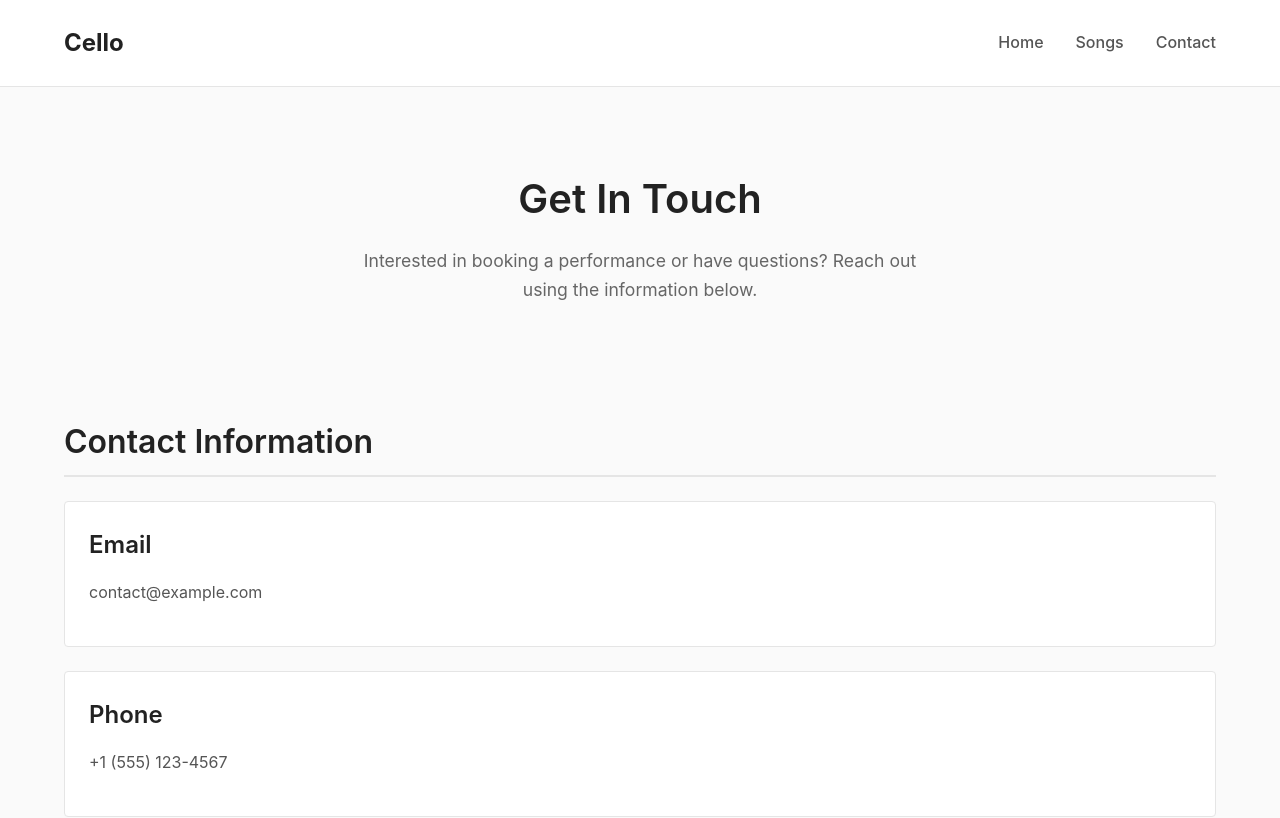
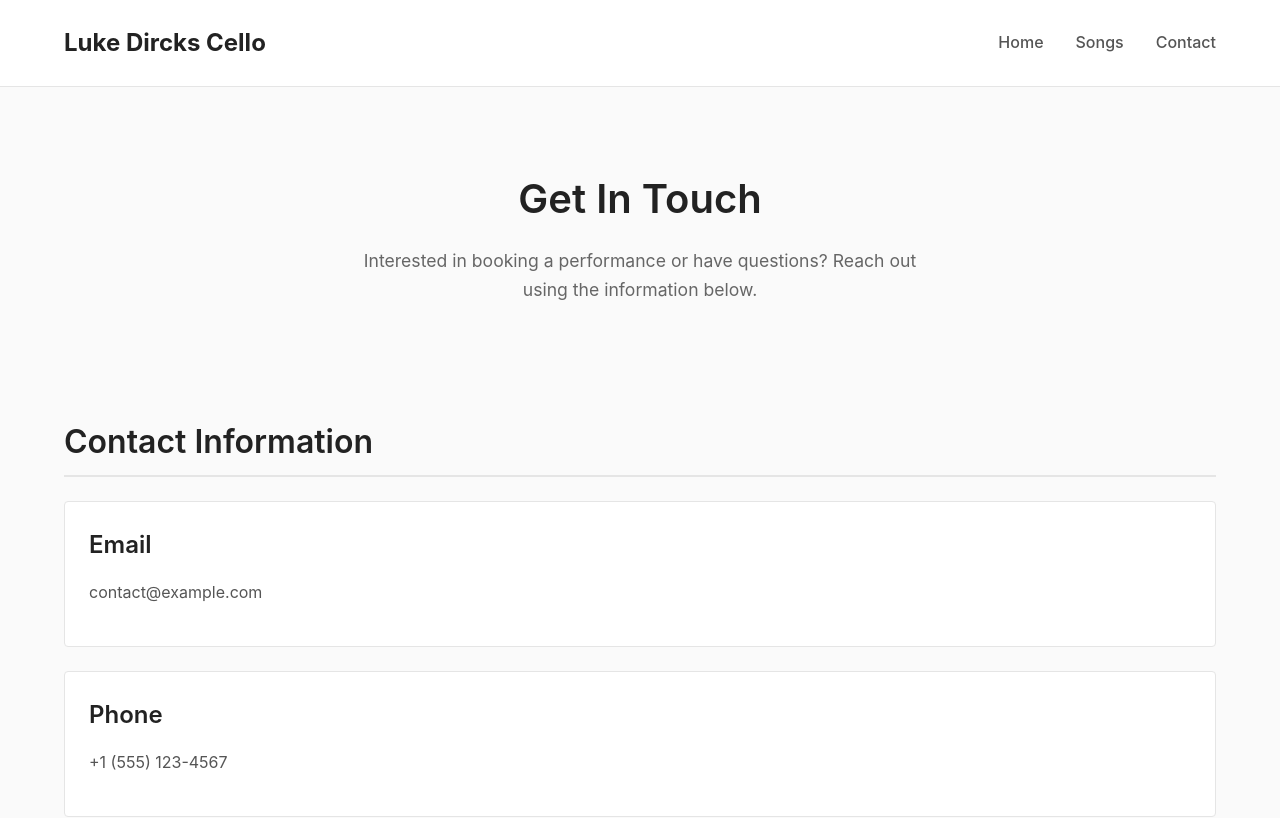
Before and after one commit to lukedircks/lukedirckscello, a plain HTML site: page contact.html in a window 1280 px wide. Shown: the top 818 px of the page. Drawn offline with Linux system fonts and the light colour scheme.

Commit message:
update logo

```diff
--- a/contact.html
+++ b/contact.html
@@ -11,7 +11,7 @@
   <!-- Header and Navigation -->
   <header>
     <div class="header-container">
-      <a href="index.html" class="logo">Cello</a>
+      <a href="index.html" class="logo">Luke Dircks Cello</a>
       <nav>
         <ul>
           <li><a href="index.html">Home</a></li>
```
Also changed, not shown: index.html (+1 -1 lines).
